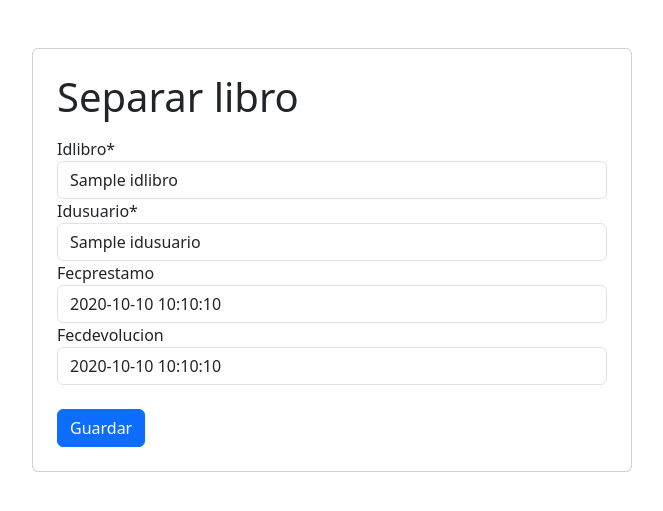
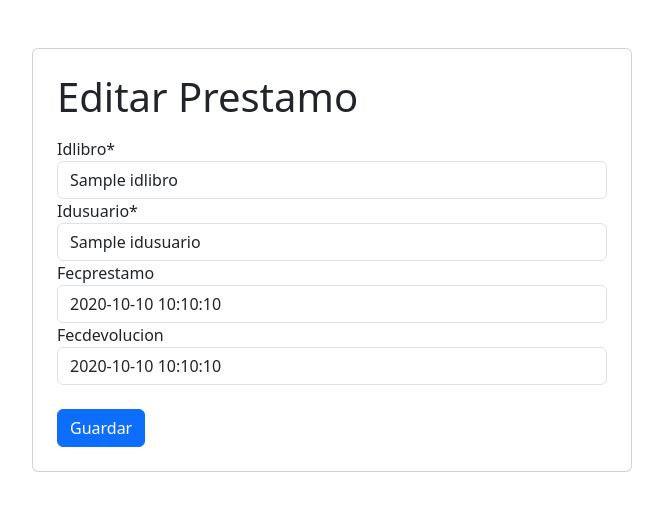
Before and after one commit to adrian-coronel/practica-dos-django, a Django app: template myapp/templates/edit.html in a window 1280 px wide. Shown: the top 511 px of the page, without its empty margins (308-971 px from the left). Run offline with Django 3.2, Linux system fonts and the light colour scheme; the template is opened without the code that fills it: most values are stand-ins (such as "Sample title", 1, 10 or a date in 2020).

Commit message:
Cambio titulo edit.html

```diff
--- a/myapp/templates/edit.html
+++ b/myapp/templates/edit.html
@@ -9,7 +9,7 @@
 <body>
   <div class="container">
     <div class="card p-4 mx-auto mt-5" style="width: 600px;">
-      <h1 class="m-0 mb-3">Separar libro</h1>
+      <h1 class="m-0 mb-3">Editar Prestamo</h1>
       <!-- Se carga la biblioteca Crispy Forms para dar formato al formulario -->
       <form method="post" action="{% url 'update' id=prestamo.idprestamo %}">
 
```
